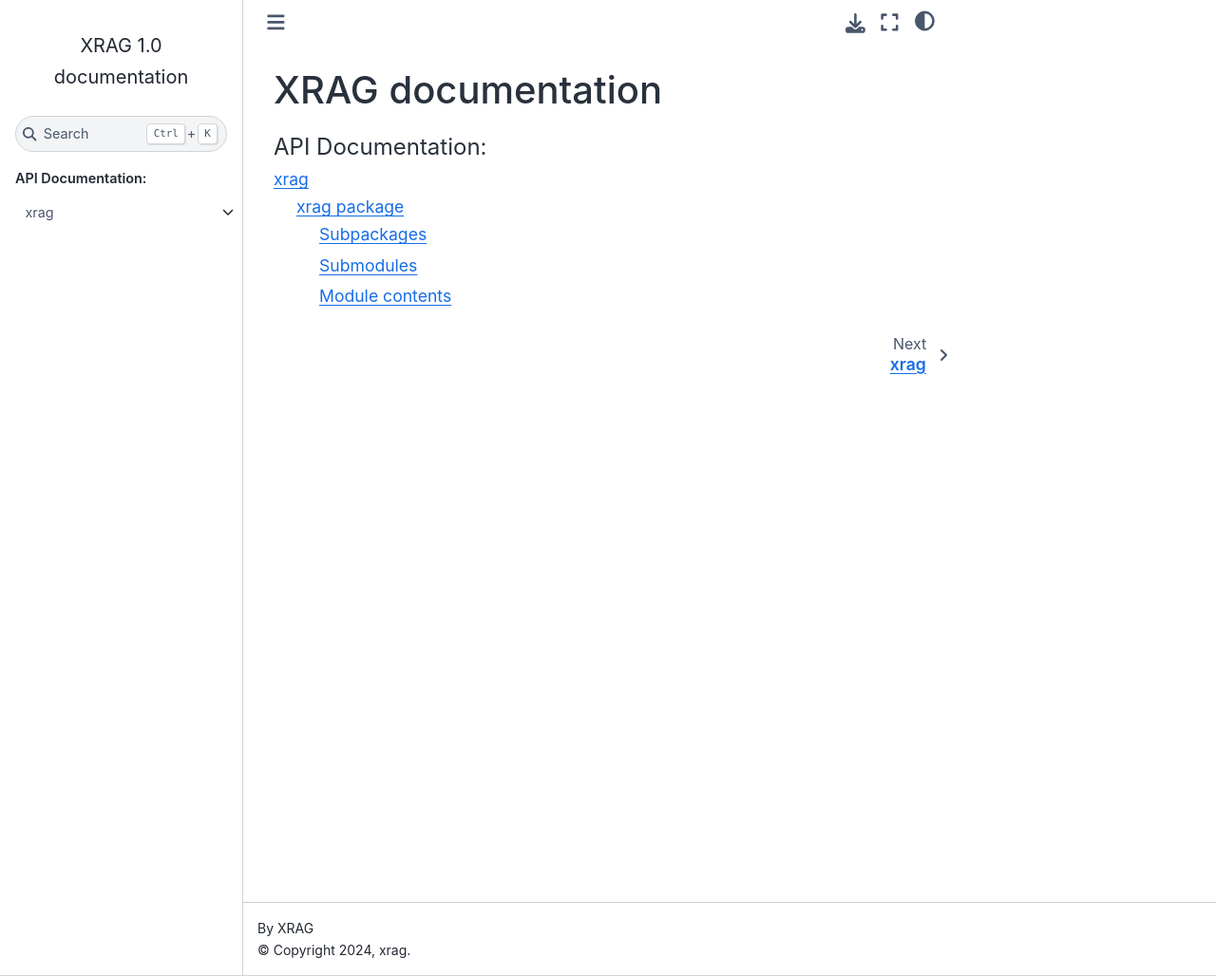
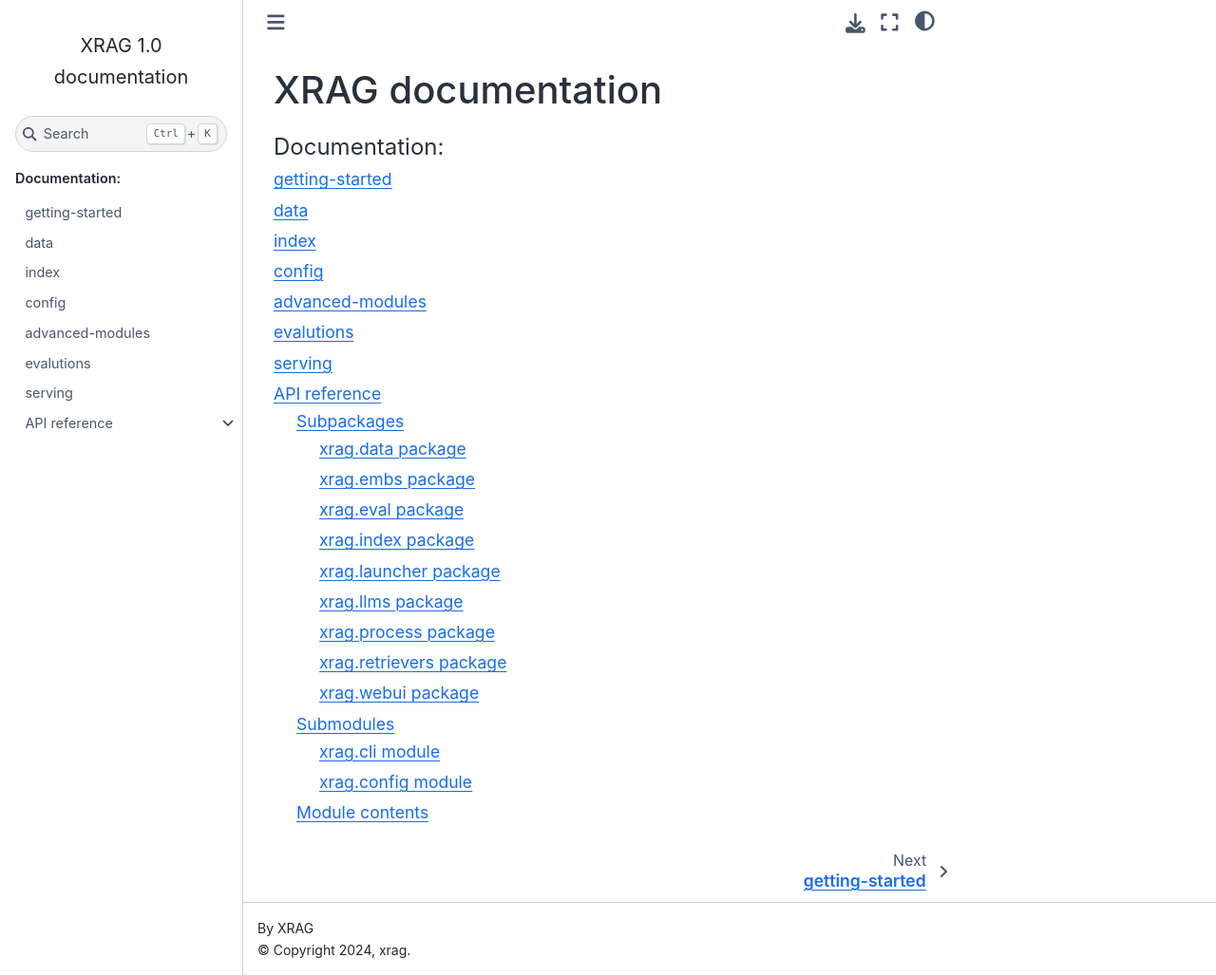
Before and after one commit to DocAILab/XRAG, a Sphinx documentation site: the page built from docs/source/index.rst, in a window 1280 px wide and 1028 px high. Shown: the whole window at 95% size. Built offline with Sphinx 7.4.7 and the Sphinx Book theme 1.1.4, drawn with Linux system fonts in a browser that asks for light colours.

Commit message:
init for docs-1.0

```diff
--- /dev/null
+++ b/docs/source/advanced-modules.rst
@@ -0,0 +1,2 @@
+advanced-modules
+================
--- a/docs/source/xrag.rst
+++ b/docs/source/api-reference.rst
@@ -1,4 +1,4 @@
-xrag package
+API reference
 ============
 
 
--- a/docs/source/conf.py
+++ b/docs/source/conf.py
@@ -5,7 +5,7 @@
 
 # -- Project information -----------------------------------------------------
 # https://www.sphinx-doc.org/en/master/usage/configuration.html#project-information
-
+import sys; sys.setrecursionlimit(1500)
 project = 'XRAG'
 copyright = '2024, xrag'
 author = 'XRAG'
--- /dev/null
+++ b/docs/source/config.rst
@@ -0,0 +1,2 @@
+config
+=======
--- /dev/null
+++ b/docs/source/data.rst
@@ -0,0 +1,2 @@
+data
+=======
--- /dev/null
+++ b/docs/source/evaluation.rst
@@ -0,0 +1,2 @@
+evalutions
+==========
--- /dev/null
+++ b/docs/source/getting-started.rst
@@ -0,0 +1,2 @@
+getting-started
+===============
--- /dev/null
+++ b/docs/source/index-part.rst
@@ -0,0 +1,2 @@
+index
+=====
--- a/docs/source/index.rst
+++ b/docs/source/index.rst
@@ -9,6 +9,13 @@ XRAG documentation
 
 .. toctree::
    :maxdepth: 3
-   :caption: API Documentation:
+   :caption: Documentation:
 
-   modules
+   getting-started
+   data
+   index-part
+   config
+   advanced-modules
+   evaluation
+   serving
+   api-reference
--- a/docs/source/modules.rst
+++ b/docs/source/modules.rst
@@ -1,7 +1,14 @@
-xrag
-====
+modules
+=======
 
 .. toctree::
    :maxdepth: 4
 
-   xrag
+   getting-started
+   data
+   index-part
+   config
+   advanced-modules
+   evaluation
+   serving
+   api-reference
--- /dev/null
+++ b/docs/source/serving.rst
@@ -0,0 +1,2 @@
+serving
+=======
```
